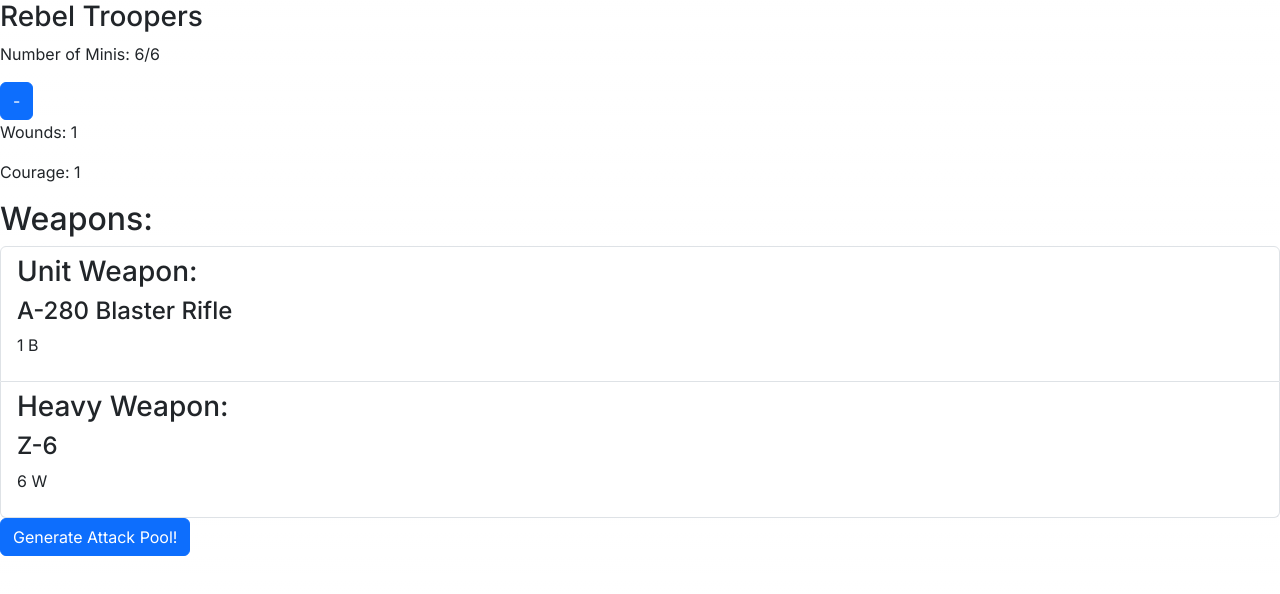
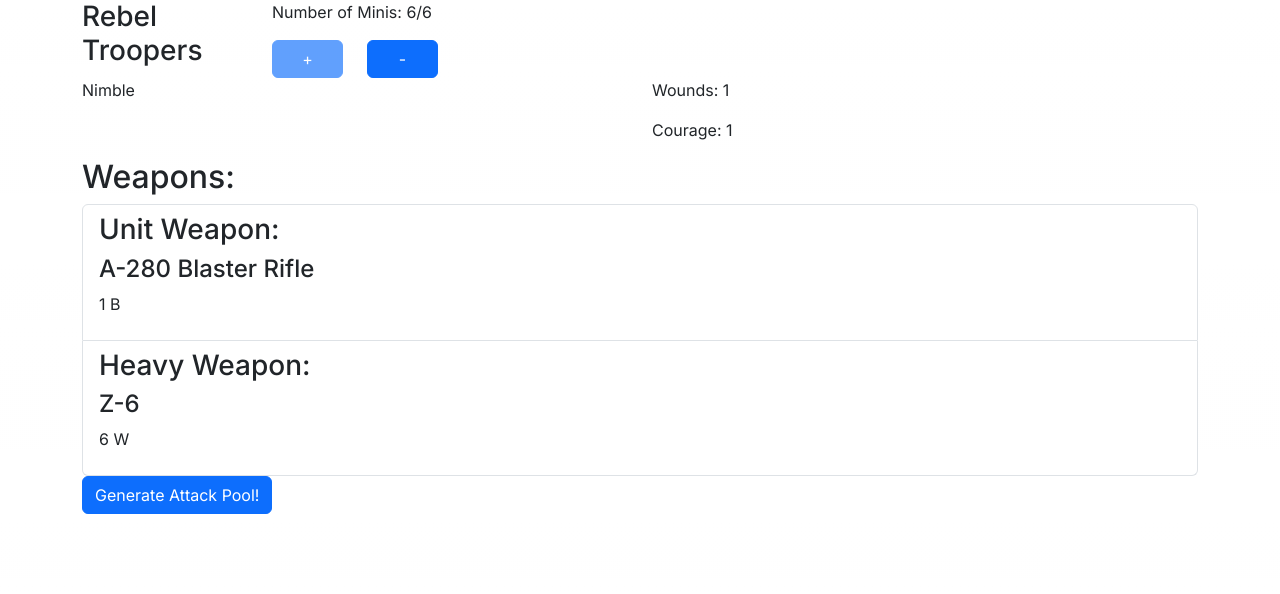
Before and after one commit to Driftydirt/SWLegionCompanion, a Next.js app in the folder sw-legion-companion/: page / in a window 1280 px wide. Shown: the top 594 px of the page. Built offline with nearby package versions, Linux system fonts and the light colour scheme.

Commit message:
Modifier viewer wip

```diff
--- /dev/null
+++ b/sw-legion-companion/app/app.css
@@ -0,0 +1,3 @@
+.btn-half {
+  width: 100%;
+}
--- a/sw-legion-companion/app/modifier.ts
+++ b/sw-legion-companion/app/modifier.ts
@@ -1,4 +1,4 @@
-class Modifier {
+export class Modifier {
   constructor(name: string, description: string) {
     this.name = name;
     this.description = description;
--- a/sw-legion-companion/app/unit.ts
+++ b/sw-legion-companion/app/unit.ts
@@ -1,4 +1,5 @@
 import { AttackPool } from "./helpers";
+import { Modifier } from "./modifier";
 import { Weapon } from "./weapon";
 
 export class Unit {
@@ -8,6 +9,7 @@
   protected woundsPerMini: number;
   protected courage: number;
   protected weapon: Weapon;
+  protected modifiers: Modifier[] | undefined;
 
   constructor(
     name: string,
@@ -51,6 +53,10 @@
     return this.weapon;
   }
 
+  public getModifiers(): Modifier[] | undefined {
+    return this.modifiers;
+  }
+
   public generateAttackPool(): AttackPool {
     const unitAttackPool = this.weapon.getAttackPool();
     let minis = this.currentMinis;
--- a/sw-legion-companion/app/unit_viewer.tsx
+++ b/sw-legion-companion/app/unit_viewer.tsx
@@ -1,12 +1,15 @@
 "use client";
+
+import "./app.css";
 
 import "bootstrap/dist/css/bootstrap.min.css"; // Import bootstrap CSS
 import { Weapon } from "./weapon";
-import { Button, ListGroup } from "react-bootstrap";
+import { Button, Col, Container, ListGroup, Row } from "react-bootstrap";
 import { useEffect, useState } from "react";
 import WeaponViewer from "./weapon_viewer";
 import { AttackPool, displayAttackPool } from "./helpers";
 import { Unit } from "./interfaces";
+import ModifierViewer from "@/modifier_viewer";
 
 type UnitViewerProps = {
   unit: Unit;
@@ -34,6 +37,10 @@
     });
   };
 
+  const handleDecrementMinis = () => {
+    setCurrentMinis((prev) => prev && prev - 1);
+  };
+
   useEffect(() => {
     setNumberOfMinis(unit.getNumberOfMinis());
     setCurrentMinis(unit.getCurrentMinis());
@@ -59,31 +66,51 @@
   }, [currentMinis]);
 
   return (
-    <>
+    <Container>
       <div>
+        <Row sm="6">
+          <Col>
             <h3>{name}</h3>
+          </Col>
+          <Col>
             <div>
               <p>
                 Number of Minis: {currentMinis}/{numberOfMinis}
               </p>
-          {hasMaxMinis ? null : (
+              <Row>
+                <Col>
                   <Button
+                    className="btn-half"
+                    disabled={hasMaxMinis}
                     onClick={() => {
                       handleIncrementMinis();
                     }}
                   >
                     +
                   </Button>
-          )}{" "}
+                </Col>
+                <Col>
                   <Button
+                    className="btn-half"
                     disabled={defeated}
-            onClick={() => setCurrentMinis((prev) => prev && prev - 1)}
+                    onClick={() => handleDecrementMinis()}
                   >
                     -
                   </Button>
+                </Col>
+              </Row>
             </div>
+          </Col>
+        </Row>
+        <Row>
+          <Col>
+            <ModifierViewer modifiers={unit.getModifiers()}></ModifierViewer>
+          </Col>
+          <Col>
             <p>Wounds: {woundsPerMini}</p>
             <p>Courage: {courage}</p>
+          </Col>
+        </Row>
         <h2>Weapons:</h2>
         <ListGroup>
           <ListGroup.Item>
@@ -119,6 +146,6 @@
           </div>
         ) : null}
       </div>
-    </>
+    </Container>
   );
 }
--- a/sw-legion-companion/app/units/rebel_troopers.ts
+++ b/sw-legion-companion/app/units/rebel_troopers.ts
@@ -1,5 +1,6 @@
 import { HeavyWeapon } from "../heavy_weapon";
 import { AttackPool } from "../helpers";
+import { Modifier } from "../modifier";
 import { Personnel } from "../personnel";
 import { Unit } from "../unit";
 import { a280 } from "../weapons/a280";
@@ -17,6 +18,12 @@
     if (heavyWeapon) this.numberOfMinis = this.numberOfMinis + 1;
     if (personnel) this.numberOfMinis = this.numberOfMinis + 1;
     this.currentMinis = this.numberOfMinis;
+    this.modifiers = [
+      new Modifier(
+        "Nimble",
+        "After a unit that has the Nimble keyword defends against an attack, if it spent at least one dodge token during any point of the attack sequence, it gains one dodge token."
+      ),
+    ];
   }
 
   public getHeavyWeapon(): HeavyWeapon | undefined {
--- /dev/null
+++ b/sw-legion-companion/modifier_viewer.tsx
@@ -0,0 +1,42 @@
+"use client";
+
+import { useState, useEffect } from "react";
+
+import "bootstrap/dist/css/bootstrap.min.css"; // Import bootstrap CSS
+import { Col, Overlay, OverlayTrigger, Tooltip } from "react-bootstrap";
+import { Modifier } from "./app/modifier";
+
+type ModifierViewerProps = {
+  modifiers: Modifier[] | undefined;
+};
+
+export default function ModifierViewer({ modifiers }: ModifierViewerProps) {
+  const [hasModifiers, setHasModifiers] = useState<boolean>();
+  const [currentModifiers, setModifiers] = useState<Modifier[]>();
+
+  useEffect(() => {
+    modifiers && setModifiers(modifiers);
+    setHasModifiers(modifiers != undefined);
+  }, [modifiers]);
+
+  return (
+    <div>
+      <Col>
+        {hasModifiers
+          ? modifiers &&
+            modifiers.map((e) => (
+              <>
+                <OverlayTrigger
+                  placement="bottom"
+                  delay={{ show: 100, hide: 400 }}
+                  overlay={<Tooltip>{e.getDescription()}</Tooltip>}
+                >
+                  <p>{e.getName()}</p>
+                </OverlayTrigger>
+              </>
+            ))
+          : null}
+      </Col>
+    </div>
+  );
+}
```
Also changed, not shown: 1 other file (tests, documents, lock files or other folders). Lines whose indentation alone changed are shown as unchanged.
